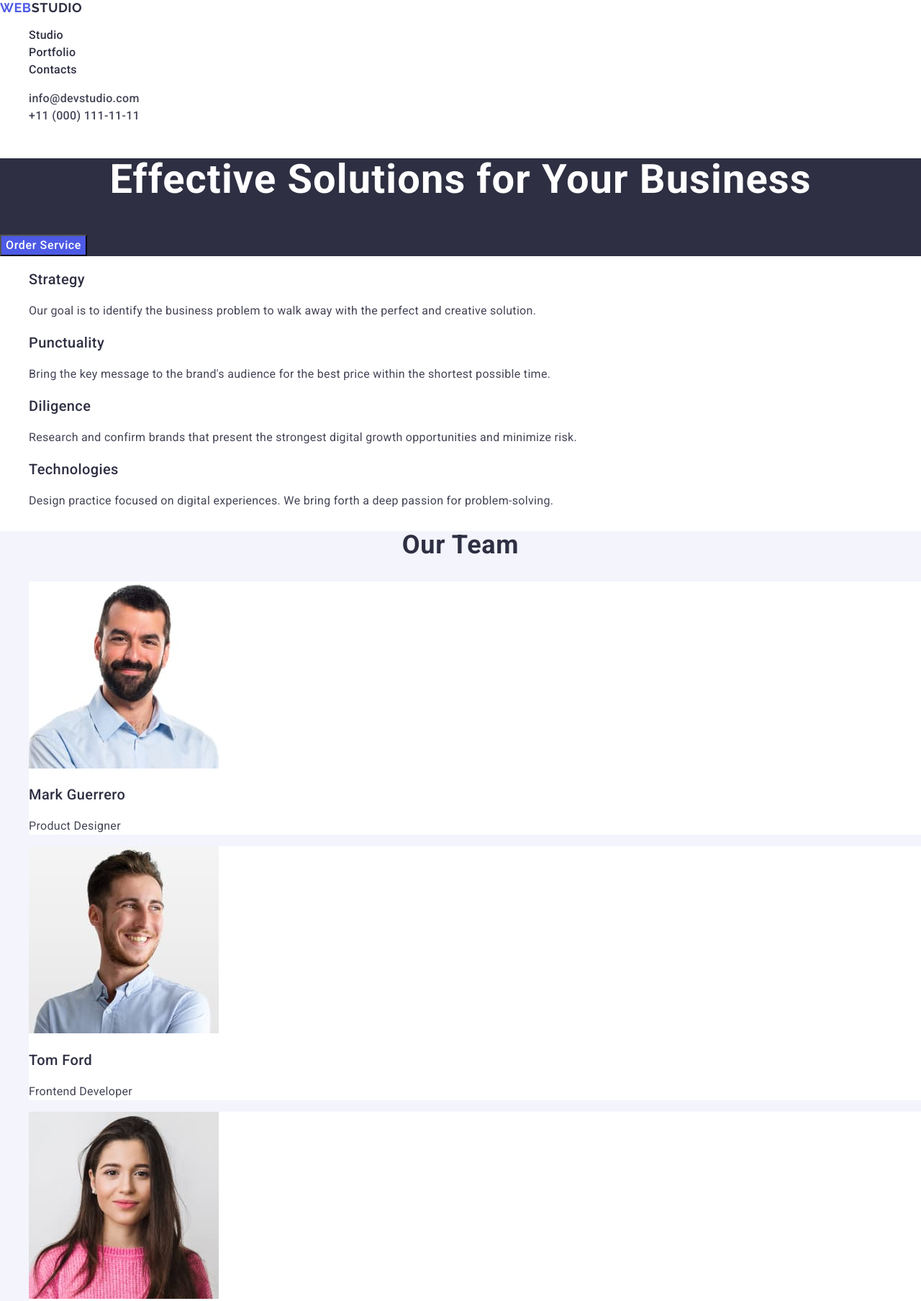
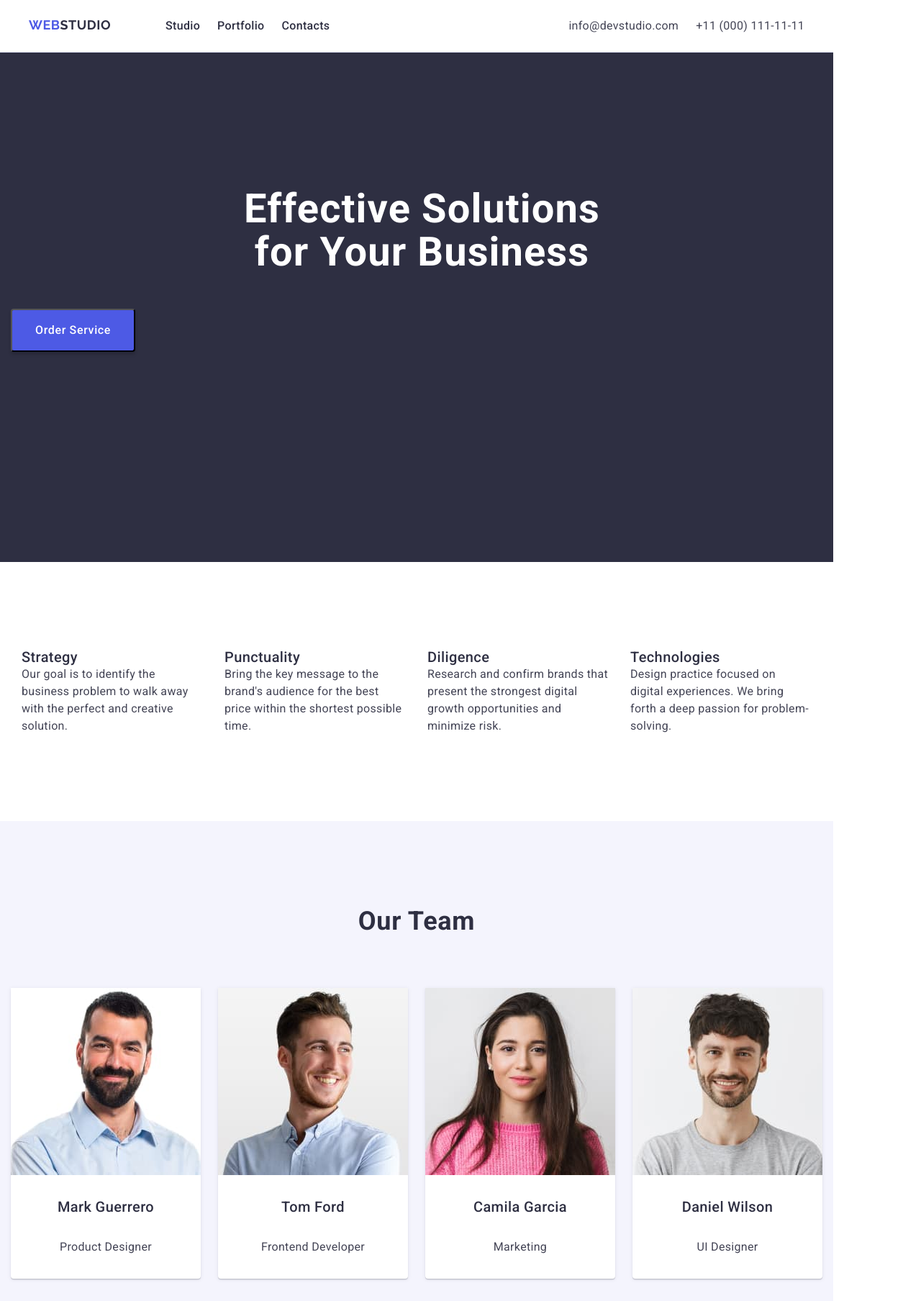
Before and after one commit to Alenteva/goit-hw-03, a plain HTML site: page index.html in a window 1280 px wide. Shown: the top 1808 px of the page at 72% size. Drawn offline with nearby package versions, Linux system fonts and the light colour scheme.

Commit message:
geometry

```diff
--- a/css/styles.css
+++ b/css/styles.css
@@ -1,16 +1,64 @@
+*,*::before,*::after{
+  box-sizing: border-box;
+}
+
 body{
   background: #FFF;
   color: #434455;
   font-family:"Roboto",sans-serif;
     font-style: normal;
    text-decoration: none;
+  width: 1158px;
+   min-height: 100vh;
+    display: flex;
+    flex-direction: column;
+}
+main{
+  flex-grow: 1;
+}
+h1,
+h2,
+h3,
+p {
+  margin-top: 0;
+  margin-bottom: 0;
 }
 ul{
   list-style-type: none;
+    margin-top: 0;
+    margin-bottom: 0;
+    padding-left: 0;
 }
 li{
   list-style: none;
 }
+img{
+  display: block;
+  max-width: 100%;
+}
+.container-navigation{
+  display: flex;
+ padding-top: 24px;
+ padding-bottom: 24px;
+  justify-content:center;
+  align-items: center;
+  flex-shrink: 0;
+  border-bottom: 1px solid var(--CORNFLOWER, #E7E9FC);
+  background: var(--WHITE, #FFF);
+}
+.container-navigation .menu{
+  display: flex;
+}
+.menu-list{
+  display: flex;
+  margin-right:332px;
+  gap: 24px;
+}
+.contacts-list{
+  display: flex;
+  gap: 24px;
+ ;}
+
 .logo{
   color: #4d5ae5;
   font-family:'Raleway',sans-serif;
@@ -20,6 +68,7 @@ li{
   letter-spacing: 0.03em;
   text-transform: uppercase;
   text-decoration: none;
+  margin-right: 76px;
 }
 .studio{
 color:#2e2f42;
@@ -38,10 +87,12 @@ color:#2e2f42;
 .contacts{
    font-style: normal;
 }
+.contacts-list{
+  padding: 0;
+}
 .contacts-item{
     color: #434455;
     font-size: 16px;
-    font-weight: 500;
     line-height: 1.5;
     letter-spacing: 0.02em;
     text-decoration: none;
@@ -50,8 +101,16 @@ color:#2e2f42;
   color: #404BBF;
 }
 
-.section-one{
+.container-section-one{
   background: var(--NAVY-BLUE, #2E2F42);
+ padding-bottom: 292px;
+ padding-top: 188px;
+ padding-left: 15px;
+  display: block;
+  flex-direction: column;
+  flex-shrink: 0;
+  margin: 0 auto;
+
 }
 .section-one-title{
   color: var(--WHITE, #FFF);
@@ -60,6 +119,10 @@ color:#2e2f42;
     font-weight: 700;
     line-height:1.07;
     letter-spacing:0.02em;
+    width: 496px;
+    height: 120px;
+    margin-right: auto;
+      margin-left: auto;
 }
 .section-one-button{
   background: var(--IRIS, #4D5AE5);
@@ -69,7 +132,16 @@ color:#2e2f42;
     font-size: 16px;
     font-weight: 500;
     line-height: 1.5;
-    letter-spacing: 0.04em
+    letter-spacing: 0.04em;
+      padding: 16px 32px;
+      align-items:center;
+      gap: 10px;
+      border-radius: 4px;
+      background: var(--IRIS, #4D5AE5);
+      box-shadow: 0px 4px 4px 0px rgba(0, 0, 0, 0.15);
+      margin-top: 48px;
+      margin-right: auto;
+        margin-left: auto;
 }
 .section-one-button:hover{
   background:#404BBF;
@@ -77,6 +149,27 @@ color:#2e2f42;
 .section-one-button:focus{
   background: #404BBF;
 }
+.container-advantages{
+  margin: 0 auto;
+    padding: 0 15px;
+}
+.advantages-list{
+  display: flex;
+  }
+
+ .advantages-list-item{
+    width: 264px;
+    flex-direction: column;
+    align-items: flex-start;
+    gap: 8px;
+
+    margin-top: 120px;
+    margin-bottom: 120px;
+    margin-left:15px;
+    margin-right: 15px;
+
+ }
+
 
 .advantages-item-name{
   color: var(--NAVY-BLUE, #2E2F42);
@@ -91,8 +184,14 @@ color:#2e2f42;
     letter-spacing: 0.02em;
 }
 
-.section-team{
+.container-section-team{
   background: var(--CLOUD, #F4F4FD);
+  padding-top: 120px;
+  padding-bottom: 120px;
+  padding-left: 15px;
+  padding-right: 15px;
+    flex-shrink: 0;
+
 }
 .section-team-title{
   color: var(--NAVY-BLUE, #2E2F42);
@@ -102,9 +201,28 @@ color:#2e2f42;
     line-height:1.11;
     letter-spacing: 0.02em;
     text-transform: capitalize;
+    margin-bottom: 72px;
 }
+.section-team-list{
+  display: flex;
+  gap: 24px;
+}
+
 .section-team-cards{
-  background-color: #FFFFFF
+  background-color: #FFFFFF;
+  display:inline-flex;
+    padding-bottom: 0px;
+    flex-direction: column;
+    justify-content: center;
+    align-items: center;
+    gap: 32px;
+    flex-basis: calc((100%-72px)/4);
+    border-radius: 0px 0px 4px 4px;
+      background: var(--WHITE, #FFF);
+      box-shadow: 0px 2px 1px 0px rgba(46, 47, 66, 0.08),
+       0px 1px 1px 0px rgba(46, 47, 66, 0.16),
+       0px 1px 6px 0px rgba(46, 47, 66, 0.08);
+      overflow: hidden;
 }
 .section-team-name{
   color: var(--NAVY-BLUE, #2E2F42);
@@ -117,8 +235,12 @@ color:#2e2f42;
     font-size: 16px;
     line-height: 1.5;
     letter-spacing: 0.02em;
+    margin-bottom: 32px;
 }
-
+.container-section-portfolio{
+  padding-top: 120px;
+ padding-bottom: 120px;
+}
 .section-portfolio-title{
   color: var(--NAVY-BLUE, #2E2F42);
     font-size: 36px;
@@ -126,6 +248,28 @@ color:#2e2f42;
     line-height:1.11;
     letter-spacing: 0.02em;
     text-transform: capitalize;
+    text-align: center;
+    margin-bottom: 72px;
+}
+.section-portfolio-list{
+  display: flex;
+  flex-wrap: wrap;
+  column-gap: 24px;
+  row-gap: 48px;
+  margin-left: 15px;
+
+}
+.list-item-img{
+  display: flex;
+    flex-basis:calc((100%-48px)/3);
+    height: 420px;
+    padding-bottom: 0px;
+    flex-direction: column;
+    align-items: flex-start;
+    gap: 32px;
+    flex-shrink: 0;
+    border: 1px solid var(--CORNFLOWER, #E7E9FC);
+      background: var(--WHITE, #FFF);
 }
 .list-item-name{
   color: var(--NAVY-BLUE, #2E2F42);
@@ -133,14 +277,21 @@ color:#2e2f42;
     font-weight: 500;
     line-height: 1.2;
     letter-spacing: 0.02em;
+    margin-left: 16px;
 }
 .list-item-products{
       font-size: 16px;
       line-height: 1.5;
       letter-spacing: 0.02em;
+      margin-left: 16px;
+      margin-bottom: 32px;
 }
-.footer{
+.container-footer{
   background: var(--NAVY-BLUE, #2E2F42);
+padding-top: 140px;
+padding-bottom: 100px;
+padding-left: 15px;
+    flex-shrink: 0;
 }
 .footer-logo{
   color: var(--IRIS, #4D5AE5);
@@ -150,6 +301,9 @@ color:#2e2f42;
     line-height:1.17;
     letter-spacing: 0.03em;
     text-transform: uppercase;
+    text-decoration: none;
+   margin-left: 15px;
+
 }
 .footer-studio{
   color: var(--CLOUD, #F4F4FD)
@@ -161,4 +315,7 @@ color:#2e2f42;
     line-height:1.5;
     letter-spacing: 0.02em;
     text-decoration: none;
+    width: 264px;
+    margin-left: 15px;
+    margin-top: 17.5px;
 }
--- a/index.html
+++ b/index.html
@@ -13,55 +13,62 @@
 </head>
 
 <body>
-    <header class="navigation">
+    <header class="heder">
+        <div class="container-navigation">
      <nav class="menu" >
-         <a class="logo" href="./index.html">Web<span class="studio">Studio</span></a>
-         <ul>
+          <a class="logo" href="./index.html">Web<span class="studio">Studio</span></a>
+      <ul class="menu-list">
        <li> <a class="menu-item" href="./index.html">Studio</a></li>
        <li> <a class="menu-item" href="">Portfolio</a></li>
        <li><a class="menu-item" href="">Contacts</a></li>
     </ul>
      </nav>
      <address class="contacts">
-        <ul>
+        <ul class="contacts-list">
      <li><a class="contacts-item" href="mailto:info@devstudio.com">info@devstudio.com</a></li>
      <li><a class="contacts-item" href="tel:+110001111111">+11 (000) 111-11-11</a></li>
     </ul>
     </address>
+    </div>
     </header>
 
     <main>
         <section class="section-one">
+            <div class="container-section-one">
             <h1 class="section-one-title">Effective Solutions for Your Business</h1>
             <button class="section-one-button" type="button"><span class="button">Order Service</span></button>
+        </div>
         </section>
 
-        <section class="section2-advantages">
+        <section >
+            <div class="container-advantages">
         <h2 class="advantages-title" hidden>Наші переваги</h2>
         <ul class="advantages-list" >
-<li class="advantages-list-item-strategy">
+   <li class="advantages-list-item">
     <h3 class="advantages-item-name">Strategy</h3>
     <p class="advantages-item-description">Our goal is to identify the business
     problem to walk away with the perfect and creative solution.</p>
 </li>
-<li class="advantages-item-punctuality">
+<li class="advantages-list-item">
     <h3 class="advantages-item-name">Punctuality</h3>
     <p class="advantages-item-description">Bring the key message to the brand's audience for the best price within the shortest possible time.</p>
 </li>
-<li class="advantages-item-diligence">
+<li class="advantages-list-item">
 <h3 class="advantages-item-name">Diligence</h3>
 <p class="advantages-item-description">Research and confirm brands that present the strongest digital growth opportunities and minimize risk.</p>
 </li>
-<li class="advantages-item-technologies">
+<li class="advantages-list-item">
     <h3 class="advantages-item-name">Technologies</h3>
     <p class="advantages-item-description">Design practice focused on digital experiences. We bring forth a deep passion for problem-solving.</p>
 </li>
         </ul>
+    </div>
         </section>
 
-        <section class="section-team">
+        <section>
+            <div class="container-section-team">
            <h2 class="section-team-title">Our Team</h2>
-            <ul>
+            <ul class="section-team-list">
                 <li class="section-team-cards"><img src="./images/Mark.jpg" alt="Foto" width="264" height="260">
                 <h3 class="section-team-name">Mark Guerrero</h3>
             <p class="section-team-profession">Product Designer</p>
@@ -79,48 +86,53 @@
                     <p class="section-team-profession">UI Designer</p>
                 </li>
             </ul>
+        </div>
         </section>
 
-        <section class="section-portfolio">
+        <section>
+            <div class="container-section-portfolio">
             <h2 class="section-portfolio-title">Our Portfolio</h2>
             <ul class="section-portfolio-list">
-                <li class="list-item-banking"><img src="./images/BankingAppnterfaceConcept.jpg"
+                <li class="list-item-img"><img src="./images/BankingAppnterfaceConcept.jpg"
                             alt="Banking App Interface Concept'" width="360" height="300">
                         <h3 class="list-item-name">Banking App</h3>
                         <p class="list-item-products">App</p>
                 </li>
-                <li class="list-item-payment"><img src="./images/CashlessPayment.jpg"
+                <li class="list-item-img"><img src="./images/CashlessPayment.jpg"
                     alt="Cashless Payment" width="360" height="300">
                         <h3 class="list-item-name">Cashless Payment</h3>
                         <p class="list-item-products">Marketing</p>
                 </li>
-                <li class="list-item-meditation"><img src="./images/MeditationApp.jpg"
+                <li class="list-item-img"><img src="./images/MeditationApp.jpg"
                     alt="Meditation App" width="360" height="300">
                         <h3 class="list-item-name">Meditation App</h3>
                         <p class="list-item-products">App</p>
                 </li>
-                <li class="list-item-taxi"><img src="./images/TaxiService.jpg"
+                <li class="list-item-img"><img src="./images/TaxiService.jpg"
                     alt="Taxi Service" width="360" height="300">
                         <h3 class="list-item-name">Taxi Service</h3>
                         <p class="list-item-products">Marketing</p>
                 </li>
-                <li class="list-item-illustrations"><img src="./images/ScreenIllustrations.jpg"
+                <li class="list-item-img"><img src="./images/ScreenIllustrations.jpg"
                     alt="Screen Illustrations" width="360" height="300">
                         <h3 class="list-item-name">Screen Illustrations</h3>
                         <p class="list-item-products">Design</p>
                 </li>
-                <li class="list-item-Courses"><img src="./images/OnlineCourses.jpg"
+                <li class="list-item-img"><img src="./images/OnlineCourses.jpg"
                     alt="Online Courses" width="360" height="300">
                         <h3 class="list-item-name">Online Courses</h3>
                         <p class="list-item-products">Marketing</p>
                 </li>
             </ul>
+        </div>
         </section>
 
     </main>
-    <footer class="footer">
+    <footer >
+        <div class="container-footer">
         <a class="footer-logo" href="./index.html">Web<span class="footer-studio">Studio</span></a>
         <p class="footer-text">Increase the flow of customers and sales for your business with digital marketing & growth solutions.</p>
+    </div>
     </footer>
 </body>
 </html>
```
